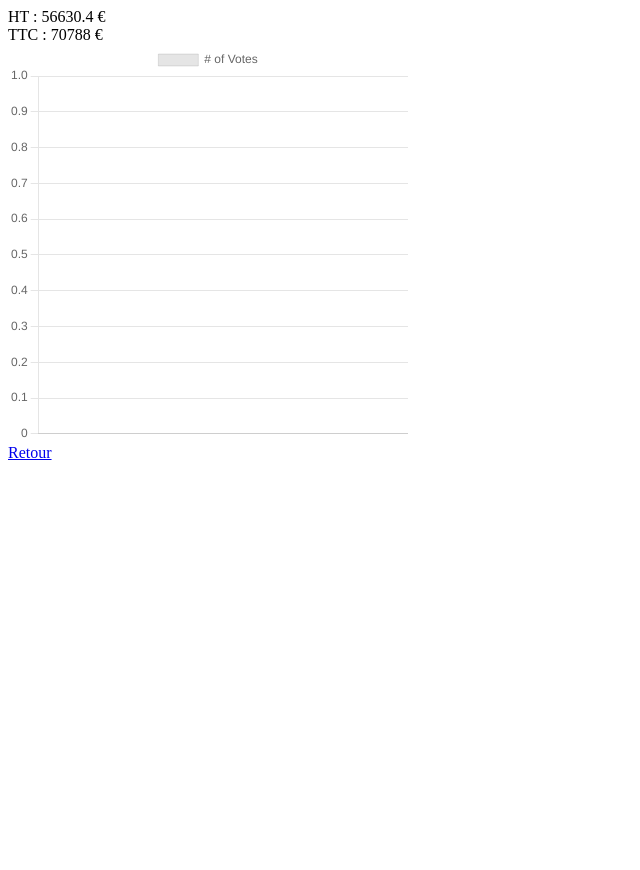
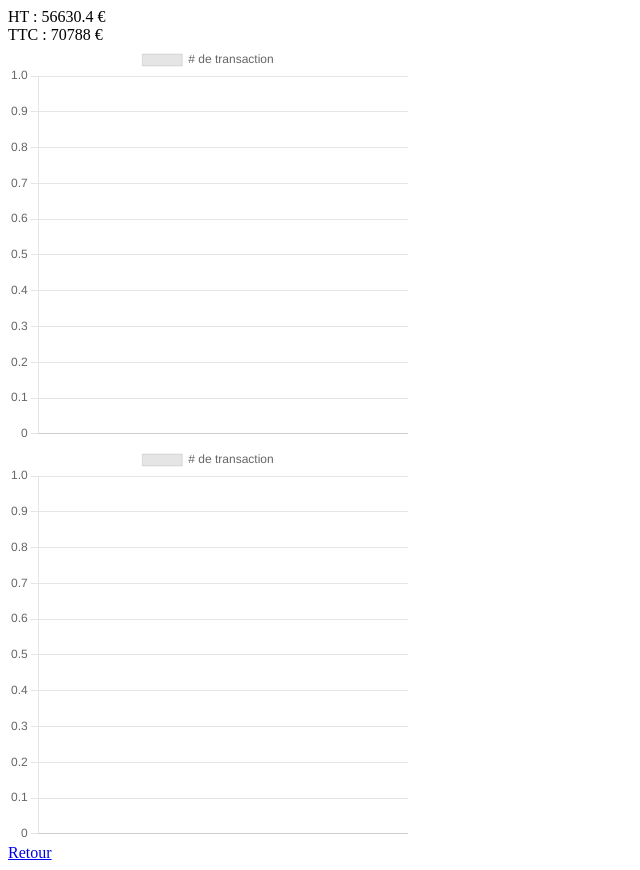
Before and after one commit to adrienchanove/abondance, a PHP site: page /index.php?p=graph in a window 1280 px wide. Shown: the whole page, without its empty margins (0-640 px from the left). Before the commit the page ends 460 px from the top, so only its background shows below. Run offline with PHP 8.4, Linux system fonts and the light colour scheme; data comes from the database, SQL or seed files in the repository; data that the repository does not hold is empty.

Commit message:
V0.8.1b
ajout graph semaine

```diff
--- a/CSS/graph.css
+++ b/CSS/graph.css
@@ -1,3 +1,3 @@
-#graphContainer{
+.graphContainer{
 	width: 400px;
 }
--- a/index.php
+++ b/index.php
@@ -145,9 +145,9 @@ if(isset($_GET) && isset($_GET['p'])){
 		$semaine=[];
 		foreach ($semain as $value) {
 			$temoin = false;
-			foreach ($semaine as $value2) {
+			foreach ($semaine as $key => $value2) {
 				if ($value['date'] == $value2['date']) {
-					$value2['nombre'] += 1;
+					$semaine[$key]['nombre'] = $semaine[$key]['nombre']+1;
 					$temoin = true;
 				}
 			}
@@ -181,17 +181,6 @@ if(isset($_GET) && isset($_GET['p'])){
 
 
 
-/*
-	case 'object':
-		$object = getObjectByCategory($_GET['id_cat']);
-		require('vue/objectVue.php');
-
-		break;
-
-
-
-		*/
-
 	default:
 		header('Location: .?p=nom');
 		die();
--- a/vue/graph.Vue.php
+++ b/vue/graph.Vue.php
@@ -10,7 +10,8 @@
 		<div id="ht">HT : <?php echo $valueSt*0.80; ?> €</div>
 		<div id="ttc">TTC : <?php echo $valueSt; ?> €</div>
 	</div>
-	<div id="graphContainer"><canvas id="myChart" width="200" height="200"></canvas></div>
+	<div class="graphContainer"><canvas id="mois" width="200" height="200"></canvas></div>
+	<div class="graphContainer"><canvas id="semaine" width="200" height="200"></canvas></div>
 
 	<a href=".?p=admin">Retour</a>
 
@@ -23,13 +24,32 @@
 <script src="JS/graph.js"></script>
 <script type="text/javascript">
 
-	var ctx = 'myChart';
-	var myChart = new Chart(ctx, {
+	var ctx = 'mois';
+	var graphMois = new Chart(ctx, {
 	    type: 'bar',
 	    data: {
 	        datasets: [{
-            label: '# of Votes',
+	            label: '# de transaction',
 	            data: mois,
+
+	            borderWidth: 1
+	        }]
+	    },
+	    options: {
+	        parsing:{
+	        	xAxisKey: 'date',
+	        	yAxisKey: 'nombre'
+	        }
+	    }
+	});
+
+	var ctx2 = 'semaine';
+	var graphSemaine = new Chart(ctx2, {
+	    type: 'bar',
+	    data: {
+	        datasets: [{
+	            label: '# de transaction',
+	            data: semaine,
 
 	            borderWidth: 1
 	        }]
```
Lines whose indentation alone changed are shown as unchanged.
